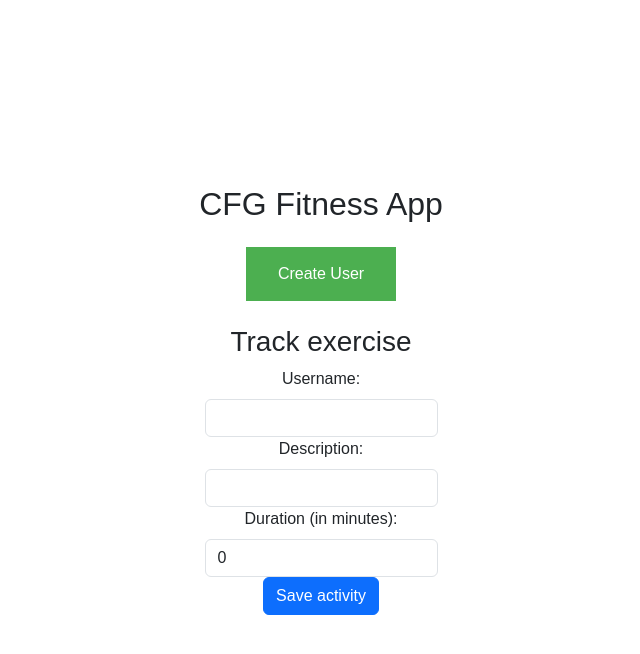
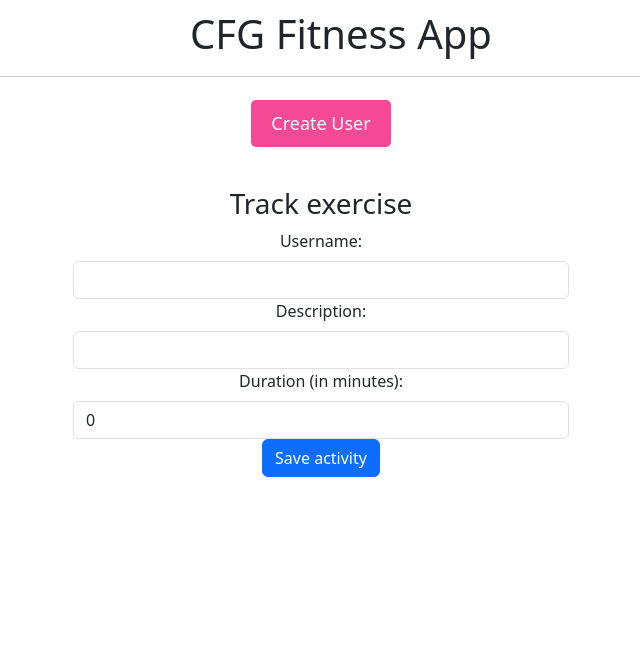
Before and after one commit to nadinedelia/marathon_prep_tracker, a React (Create React App) app: page / in a window 1280 px wide. Shown: the top 654 px of the page, without its empty margins (319-959 px from the left). Built offline with nearby package versions, Linux system fonts and the light colour scheme.

Commit message:
giving it that CFG look

```diff
--- a/src/App.css
+++ b/src/App.css
@@ -1,66 +1,41 @@
-/* Reset some default padding and margin */
-body, html, div {
-  padding: 0;
-  margin: 0;
+.App {
+  text-align: center;
+  margin-top: 60px; /* Adjusted to give space for the fixed header */
+  padding: 20px; /* Added padding for more spacing between elements */
 }
 
-/* Full height layout */
-html, body, #root, .App {
-  height: 100%;
-}
-
-.App {
-  display: flex;
-  flex-direction: column;
-  align-items: center;
-  justify-content: center;
-  text-align: center;
-  font-family: Arial, sans-serif;
-}
-
-.appTitle h1 {
-  margin: 0;
-  font-size: 2em;
-}
-
-.authorContainer {
-  margin-top: 10px;
+.appTitle {
+  position: fixed;
+  top: 0;
+  width: 100%;
+  background: white;
+  padding: 10px;
+  z-index: 1000; /* To keep it above other elements */
+  border-bottom: 1px solid #ccc; /* Optional: for better separation */
 }
 
 .navigationArrowsContainer {
-  margin: 20px;
+  margin-top: 20px; /* Added margin for more spacing */
+}
+
+.navigationButton {
+  padding: 10px 20px; /* Adjusted padding */
+  font-size: 18px;
+  cursor: pointer;
+  border: none;
+  background-color: #F54996;
+  color: white; /* Changed text color to white */
+  border-radius: 5px;
+  transition: background-color 0.3s; /* Added transition */
+}
+
+.navigationButton:hover {
+  background-color: #f56caa; /* Darker green on hover */
 }
 
 .componentContainer {
-  width: 100%;
-  display: flex;
-  justify-content: center;
+  margin-top: 40px; /* Added margin for more spacing between button and forms */
+  width: 40%; /* Make the form container 40% of the page width */
+  margin-left: auto; /* Center the form container */
+  margin-right: auto; /* Center the form container */
 }
-
-/* Adjust according to your design */
-.activeWindow {
-  display: block;
-}
-
-.hiddenWindow {
-  display: none;
-}
-
-.navigationButton {
-  background-color: #4CAF50; /* Green */
-  border: none;
-  color: white;
-  padding: 15px 32px;
-  text-align: center;
-  text-decoration: none;
-  display: inline-block;
-  font-size: 16px;
-  margin: 4px 2px;
-  transition-duration: 0.4s;
-  cursor: pointer;
-}
-
-.navigationButton:hover {
-  background-color: white;
-  color: black;
-}
```
